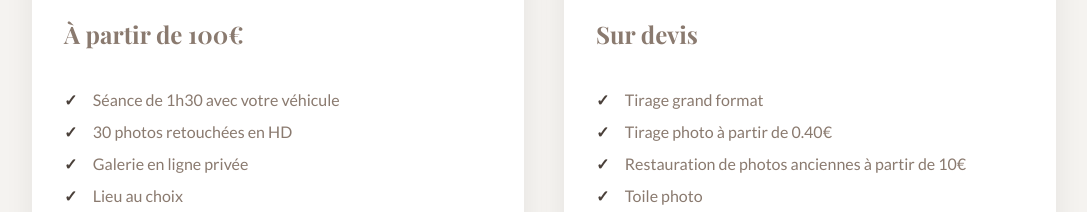
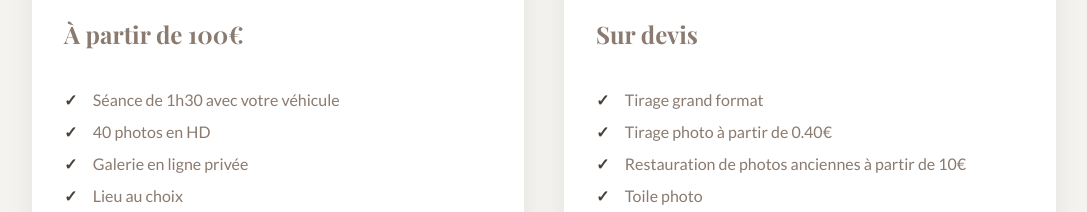
Before and after one commit to theoUniv/oceaneloze, a React (Create React App) app in the folder frontend/: page / in a window 1280 px wide. Shown: the part 5140-5352 px from the top of the page, without its empty margins (96-1183 px from the left). Built offline with nearby package versions, Linux system fonts and the light colour scheme.

Commit message:
Avis update

```diff
--- a/frontend/src/components/05_Prestations.js
+++ b/frontend/src/components/05_Prestations.js
@@ -60,7 +60,7 @@ const services = [
         price: 'À partir de 100€',
         features: [
             'Séance de 1h30 avec votre véhicule',
-            '30 photos retouchées en HD',
+            '40 photos en HD',
             'Galerie en ligne privée',
             'Lieu au choix',
         ],
```
